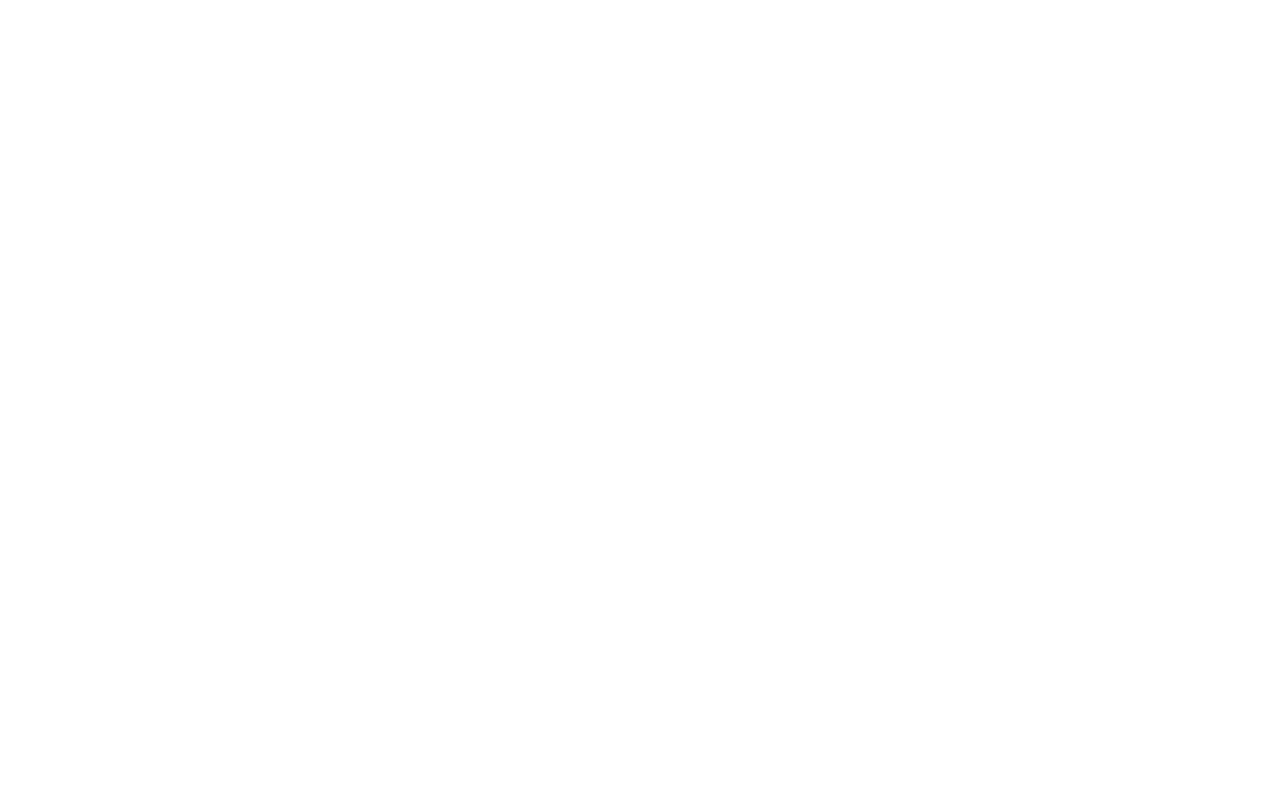
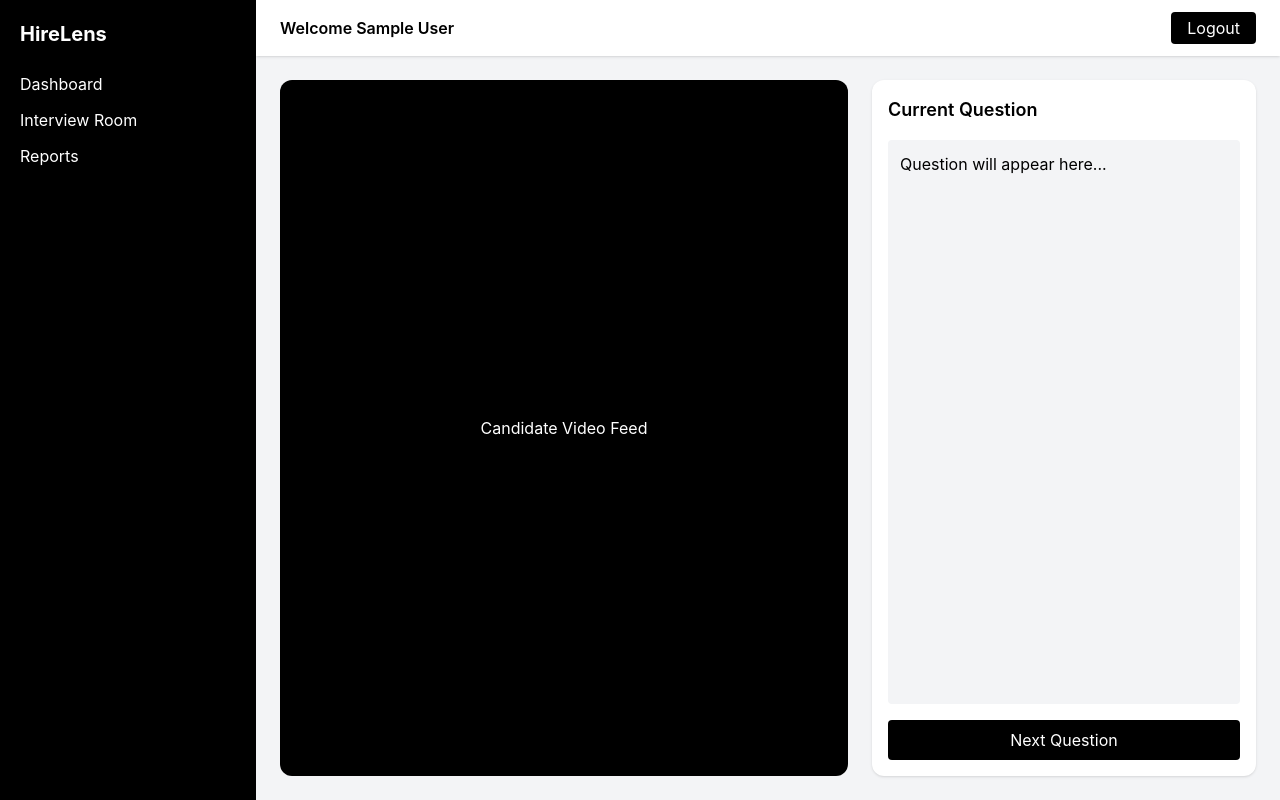
Before and after one commit to Choudhary-Sahil099/HIRELEN, a React (Vite) app in the folder Frontend/: page /interview in a window 1280 px wide. Before the commit this address had no page. Built offline with nearby package versions, Linux system fonts and the light colour scheme; sample sign-in values are in the browser's storage.

Commit message:
interview platform website

```diff
--- /dev/null
+++ b/Frontend/src/pages/interview/interviewRoom.tsx
@@ -0,0 +1,30 @@
+import DashboardLayout from "../../components/layouts/DashboardLayout";
+
+const InterviewRoom = () => {
+  return (
+    <DashboardLayout>
+      <div className="flex gap-6 h-full">
+
+        <div className="flex-1 bg-black rounded-xl flex items-center justify-center text-white">
+          Candidate Video Feed
+        </div>
+
+        <div className="w-96 bg-white rounded-xl shadow p-4 flex flex-col">
+          <h2 className="text-lg font-semibold mb-4">Current Question</h2>
+
+            {/* this will the interviewer to paste the ques here and the ques will be visible to both the interviewer and the candidate */}
+          <div className="flex-1 bg-gray-100 rounded p-3">
+            Question will appear here...
+          </div>
+
+          <button className="mt-4 bg-black text-white py-2 rounded">
+            Next Question
+          </button>
+        </div>
+
+      </div>
+    </DashboardLayout>
+  );
+};
+
+export default InterviewRoom;
--- a/Frontend/src/routes/AppRoutes.tsx
+++ b/Frontend/src/routes/AppRoutes.tsx
@@ -2,7 +2,7 @@
 import LoginPage from "../pages/auth/LoginPage";
 import DashboardPage from "../pages/dashboard/DashboardPage";
 import ProtectedRoute from "./ProtectedRoutes";
-
+import InterviewRoom from "../pages/interview/interviewRoom";
 const AppRoutes = () => {
   return (
     <Routes>
@@ -16,6 +16,14 @@
           </ProtectedRoute>
         }
       />
+      <Route
+        path="/interview"
+        element={
+            <ProtectedRoute>
+              <InterviewRoom />
+            </ProtectedRoute>
+        }
+      />
     </Routes>
   );
 };
```
